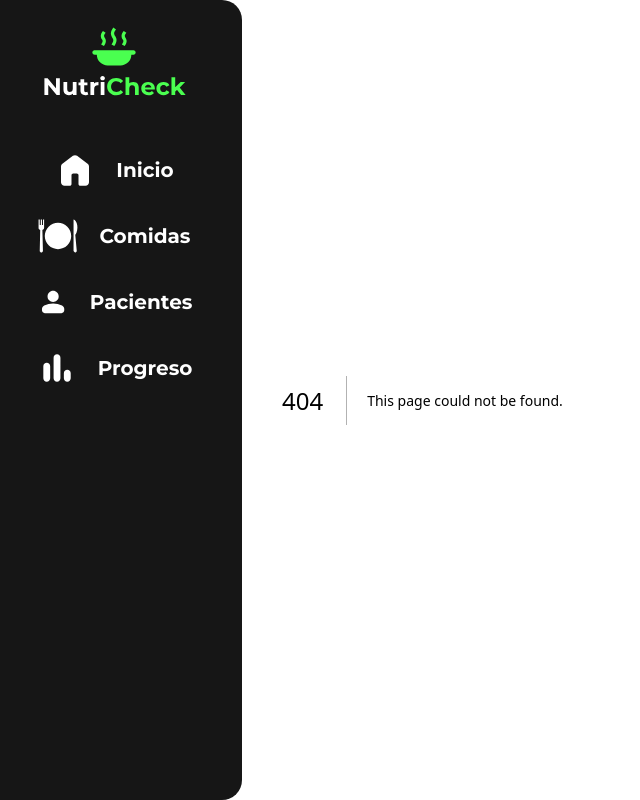
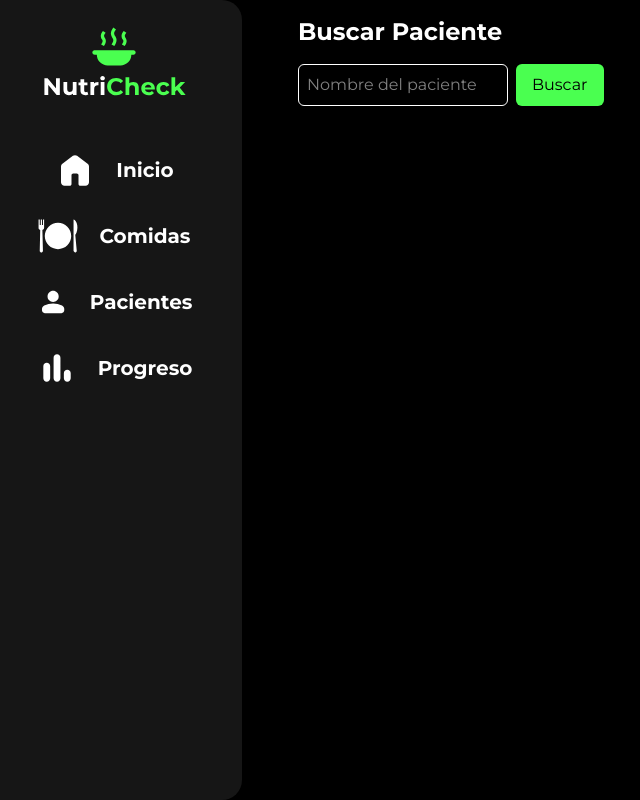
Before and after one commit to pablobarcala/nutricheck-front, a Next.js app: page /nutricionista/busqueda in a window 1280 px wide. Before the commit this address had no page. Shown: the whole page, without its empty margins (14-654 px from the left). Built offline with nearby package versions, Linux system fonts and the light colour scheme.

Commit message:
Busqueda de pacientes

```diff
--- /dev/null
+++ b/src/app/nutricionista/busqueda/page.tsx
@@ -0,0 +1,56 @@
+"use client";
+
+import { useState } from "react";
+
+export default function BusquedaPacientesPage() {
+  const [nombre, setNombre] = useState("");
+  const [resultados, setResultados] = useState<{ id: string; nombre: string }[]>([]);
+
+  const handleBuscar = async () => {
+    if (!nombre.trim()) return;
+
+    try {
+      const res = await fetch(`/api/Pacientes/buscar?nombre=${encodeURIComponent(nombre)}`);
+      if (!res.ok) throw new Error("Error al buscar pacientes");
+
+      const data = await res.json();
+      setResultados(data); // Suponiendo que devuelve un array de pacientes
+    } catch (err) {
+      console.error(err);
+      alert("No se pudo completar la búsqueda");
+    }
+  };
+
+  return (
+    <div className="p-4 text-white font-[Montserrat]">
+      <h1 className="text-2xl mb-4 font-bold">Buscar Paciente</h1>
+
+      <div className="flex gap-2 mb-4">
+        <input
+          type="text"
+          placeholder="Nombre del paciente"
+          value={nombre}
+          onChange={(e) => setNombre(e.target.value)}
+          className="p-2 rounded-md border bg-black border-white text-white w-full"
+        />
+        <button
+          onClick={handleBuscar}
+          className="bg-[#4AFF50] text-black px-4 rounded-md hover:opacity-90"
+        >
+          Buscar
+        </button>
+      </div>
+
+      <div className="space-y-2">
+        {resultados.map((paciente) => (
+          <button
+            key={paciente.id}
+            className="w-full text-left p-2 border rounded-md hover:bg-white hover:text-black transition"
+          >
+            {paciente.nombre}
+          </button>
+        ))}
+      </div>
+    </div>
+  );
+}
```
